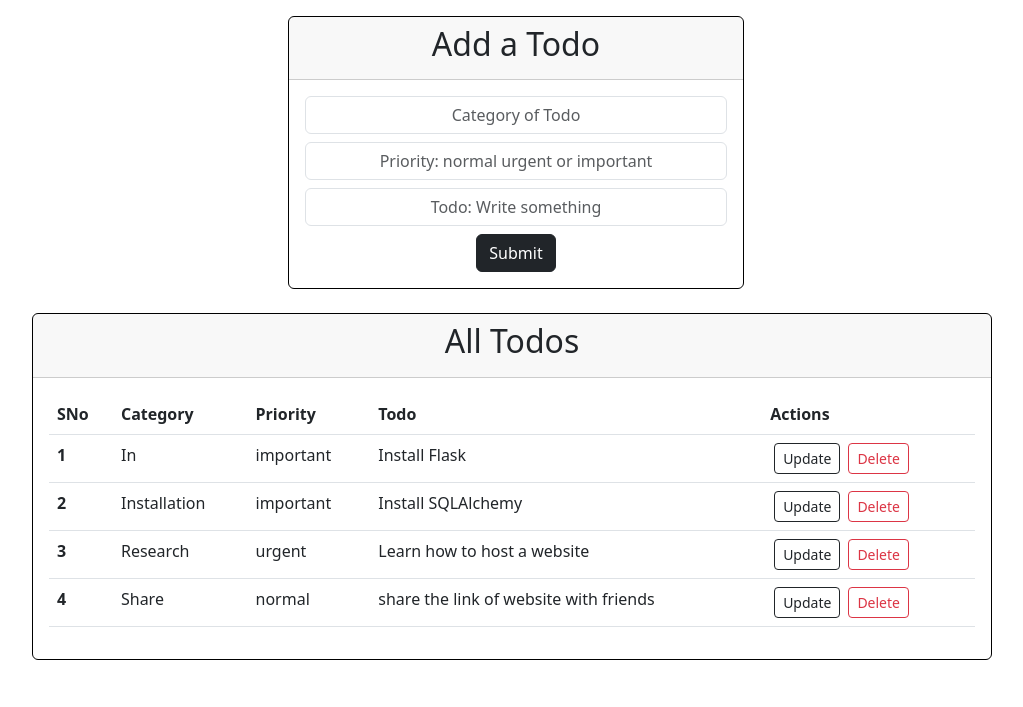
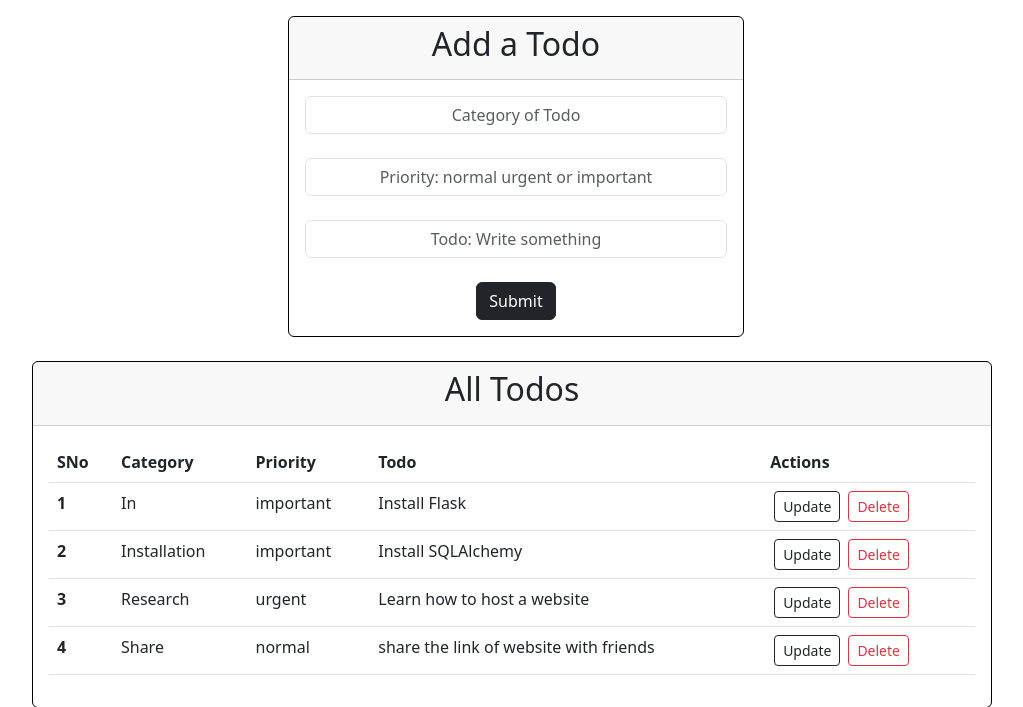
Before and after one commit to Rahullkumr/flask-todo, a Flask app: page / in a window 1280 px wide. Shown: the top 707 px of the page, without its empty margins (156-1179 px from the left). Run offline with Flask 3, Linux system fonts and the light colour scheme.

Commit message:
final submission

```diff
--- a/templates/index.html
+++ b/templates/index.html
@@ -5,13 +5,13 @@
       <div class="card-header"><h2>Add a Todo</h2></div>
       <div class="card-body">
         <form action="/" method="POST">
-          <div class="mb-2">
+          <div class="mb-4">
             <input type="text" class="form-control text-center" name="title" id="title" aria-describedby="emailHelp" placeholder="Category of Todo" required>
           </div>
-          <div class="mb-2">
+          <div class="mb-4">
             <input type="text" class="form-control text-center" name="priority" id="priority" placeholder="Priority: normal urgent or important" required>
           </div>
-          <div class="mb-2">
+          <div class="mb-4">
             <input type="text" class="form-control text-center" name="desc" id="desc" placeholder="Todo: Write something" required>
           </div>
           <button type="submit" class="btn btn-dark">Submit</button>
```
Also changed, not shown: instance/todo.db.
